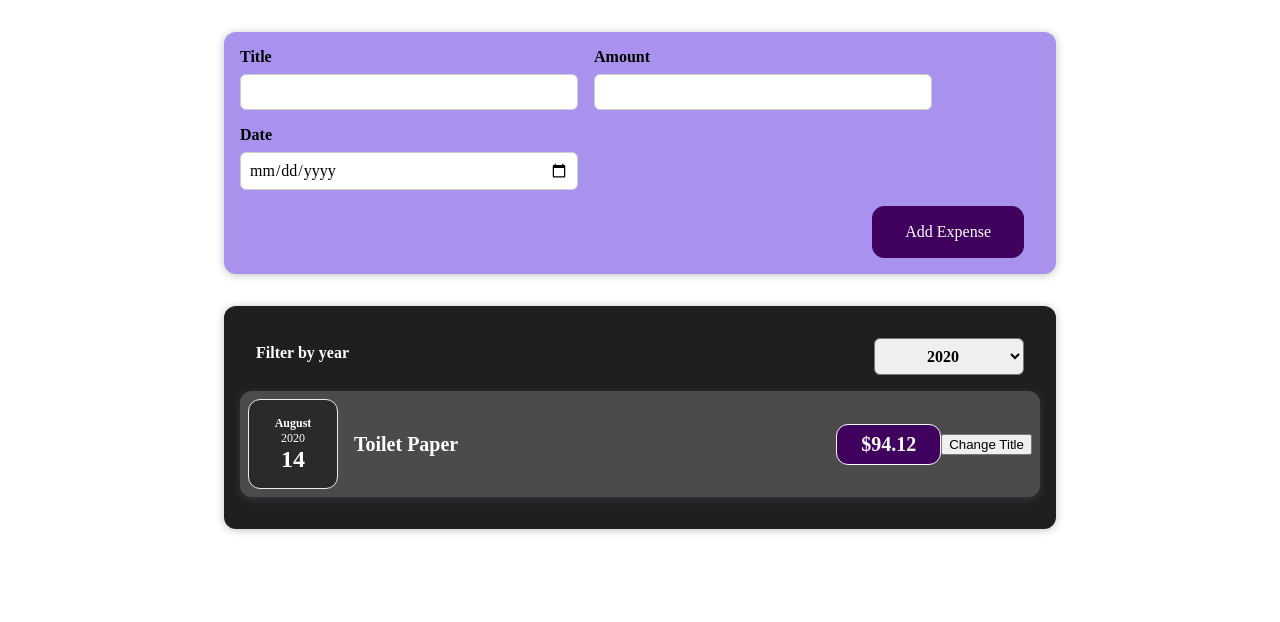
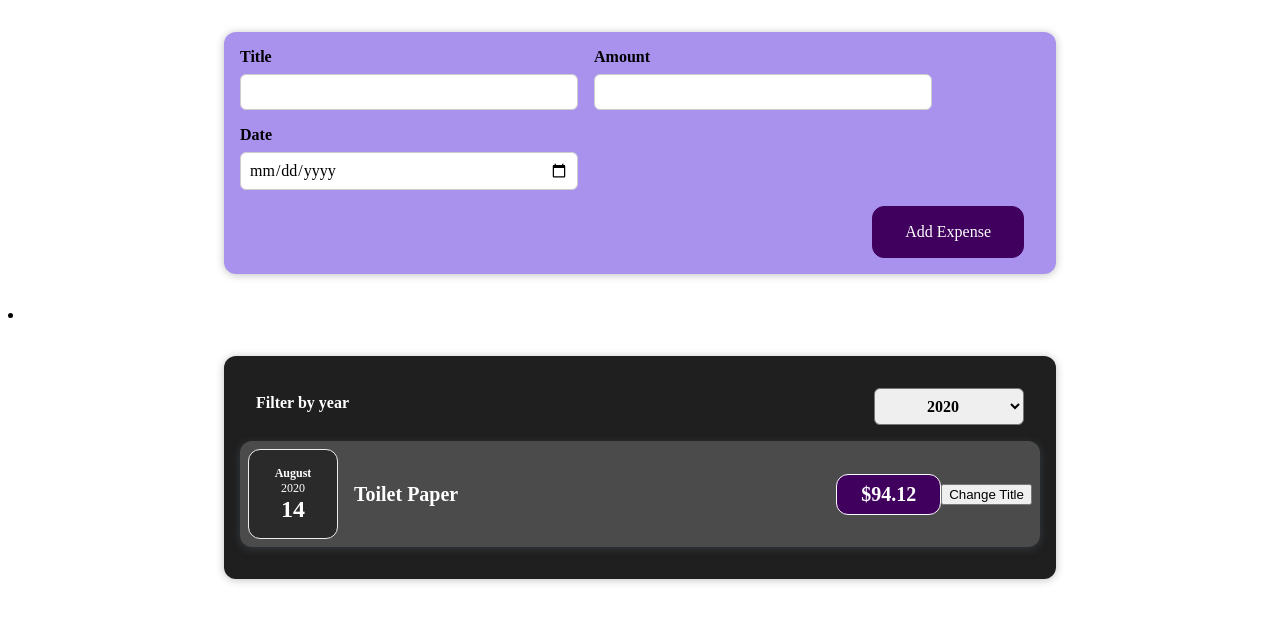
Before and after one commit to ShivangPatel2602/money-tracker, a React (Create React App) app: page / in a window 1280 px wide. Shown: the top 622 px of the page. Built offline with nearby package versions, Linux system fonts and the light colour scheme.

Commit message:
Refined the year filter for different lengths of the strings

```diff
--- a/src/components/Expenses/Expenses.jsx
+++ b/src/components/Expenses/Expenses.jsx
@@ -1,8 +1,8 @@
 import React, { useState } from "react";
-import ExpenseItem from "./ExpenseItem";
 import "./Expenses.css";
 import Card from "../UI/Card";
 import ExpensesFilter from "../ExpensesFilter/ExpensesFilter";
+import ExpensesList from "./ExpensesList";
 
 function Expenses(props) {
 
@@ -17,20 +17,14 @@ function Expenses(props) {
     });
 
     return (
-        <Card className="expenses">
+        <li>
+            <Card className="expenses">
 
-            <ExpensesFilter selected={filteredYear} onClickedYear={saveClickedYear} />
+                <ExpensesFilter selected={filteredYear} onClickedYear={saveClickedYear} />
+                <ExpensesList items={filteredExpenses} />
 
-            {filteredExpenses.map((expense) => (
-                <ExpenseItem
-                    key={expense.id}
-                    title={expense.title}
-                    amount={expense.amount}
-                    date={expense.date}
-                />
-            ))}
-        </Card>
-
+            </Card>
+        </li>
     )
 }
 
--- /dev/null
+++ b/src/components/Expenses/ExpensesList.css
@@ -0,0 +1,9 @@
+.expenses-list {
+    list-style: none;
+    padding: 0;
+  }
+
+  .expenses-list__fallback {
+    color: white;
+    text-align: center;
+  }
--- /dev/null
+++ b/src/components/Expenses/ExpensesList.jsx
@@ -0,0 +1,25 @@
+import React from "react";
+import ExpenseItem from "./ExpenseItem";
+import "./ExpensesList.css";
+
+const ExpensesList = props => {
+
+    if (props.items.length === 0) {
+        return <h2 className="expenses-list__fallback">Found No Expenses.</h2>
+    }
+
+    return (
+        <ul className="expenses-list">
+            {props.items.map((expense) => (
+                <ExpenseItem
+                    key={expense.id}
+                    title={expense.title}
+                    amount={expense.amount}
+                    date={expense.date}
+                />
+            ))}
+        </ul>
+    )
+};
+
+export default ExpensesList;
```
